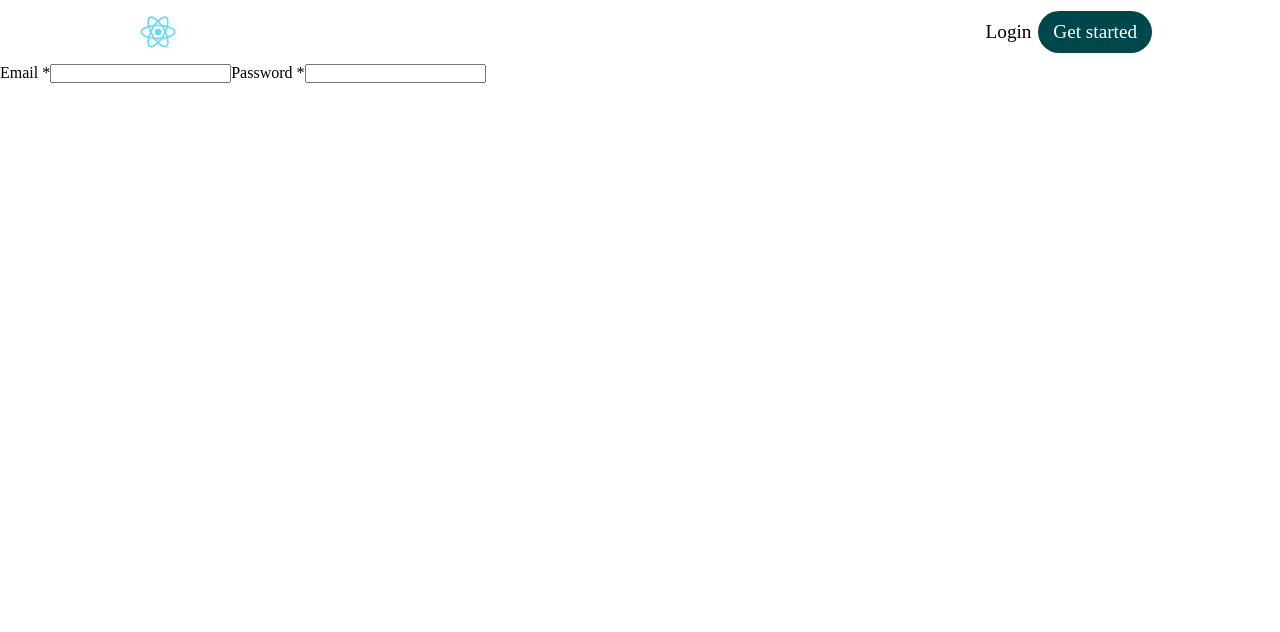
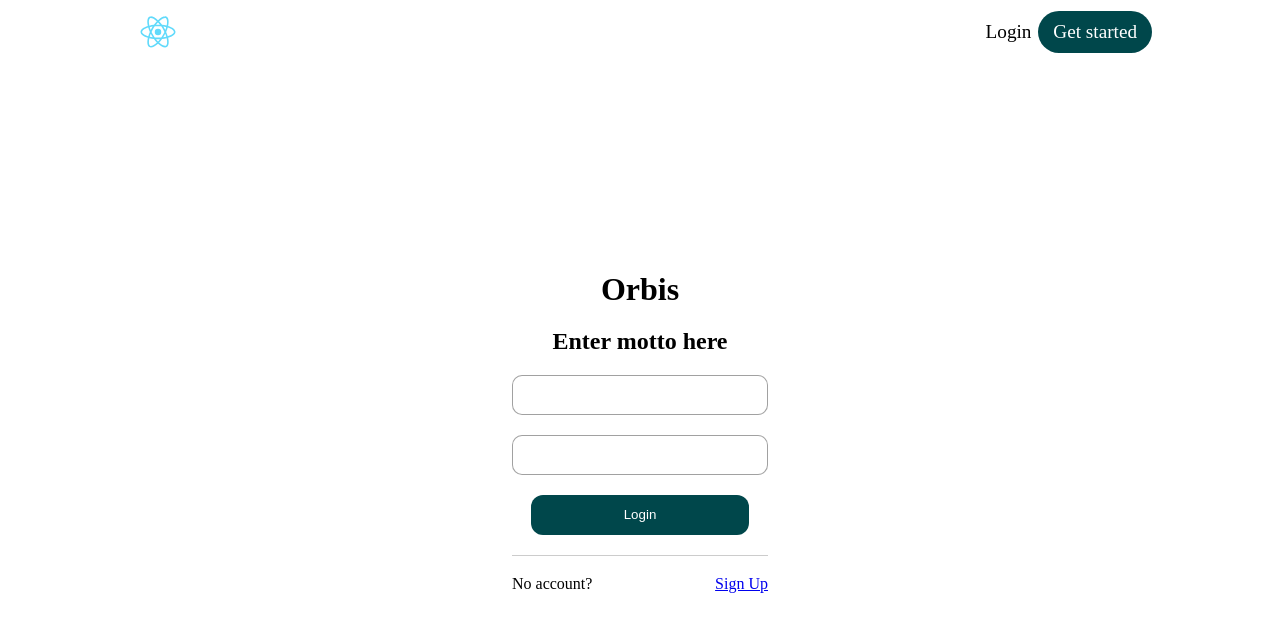
Before and after one commit to mellieho9/orbis, a React (Create React App) app in the folder client/: page /login in a window 1280 px wide. Shown: the top 632 px of the page. Built offline with nearby package versions, Linux system fonts and the light colour scheme.

Commit message:
front end for login pagee

```diff
--- a/client/src/components/Login/Login.css
+++ b/client/src/components/Login/Login.css
@@ -0,0 +1,59 @@
+.background{
+    height: 92vh;
+    display: flex;
+    flex-direction: column;
+    align-items: center;
+    flex-wrap: wrap;
+    gap: 20px;
+    margin-top: 150px;
+
+}
+
+.login{
+    display: flex;
+    align-items: center;
+    flex-direction: column;
+    gap: 20px;
+}
+
+.login input {
+    padding-left: 10px;
+    border-radius: 10px;
+    border: 1px solid rgba(0, 0, 0, 0.37);
+    width: 20vw;
+    height: 5vh;
+
+}
+
+
+
+.login button{
+ height: 5vh;
+ width: 17vw;
+ border: none;
+ background-color: #00474B;
+ color: #fff;
+ border-radius: 12px;
+
+}
+
+.login .line {
+    height: 0.5px;
+    width: 20vw;
+    background-color: #ccc;
+
+}
+
+.notLogin{
+    display: flex;
+    width: 20vw;
+    justify-content: space-between;
+}
+
+.loginWrapper{
+    height: 92vh;
+    align-items: center;
+    display: flex;
+    justify-content: center;
+
+}
--- a/client/src/components/Login/Login.js
+++ b/client/src/components/Login/Login.js
@@ -1,11 +1,29 @@
+import "./Login.css"
+import {Link} from "react-router-dom"
+
 const Login = () => {
     return (
-        <div>
-            <label htmlFor="email">Email *</label>
+
+ <div className = "loginWrapper">
+           <div className = "login">
+            <h1>Orbis</h1>
+            <h2>Enter motto here</h2>
             <input type="text" name="email" value=""/>
-            <label htmlFor="password">Password *</label>
             <input type="password" name="password" value=""/>
+            <button>Login</button>
+
+            <div className="line">
+
+            </div>
+
+            <div className = "notLogin">
+                <p>No account?</p>
+                <Link to = "/signup">Sign Up</Link>
+
+            </div>
         </div>
+ </div>
+
     )
 }
 
```
Also changed, not shown: 1 other file (tests, documents, lock files or other folders).
